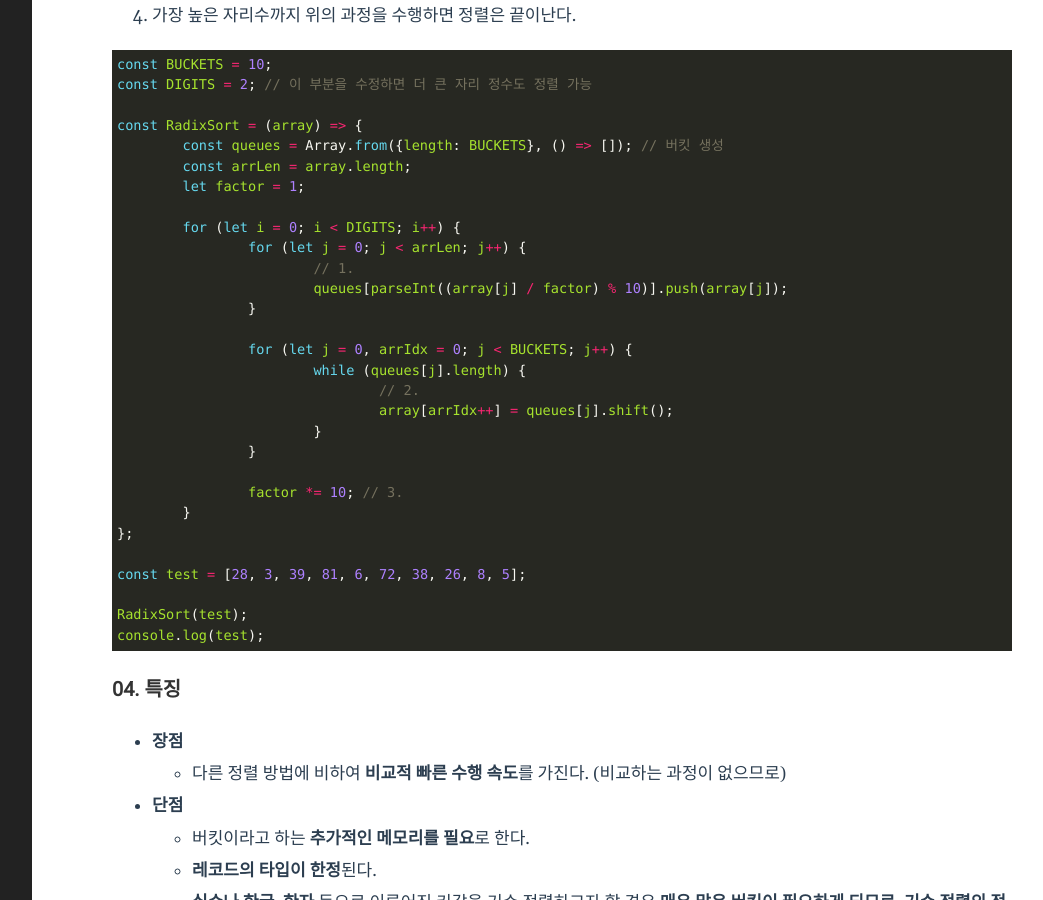
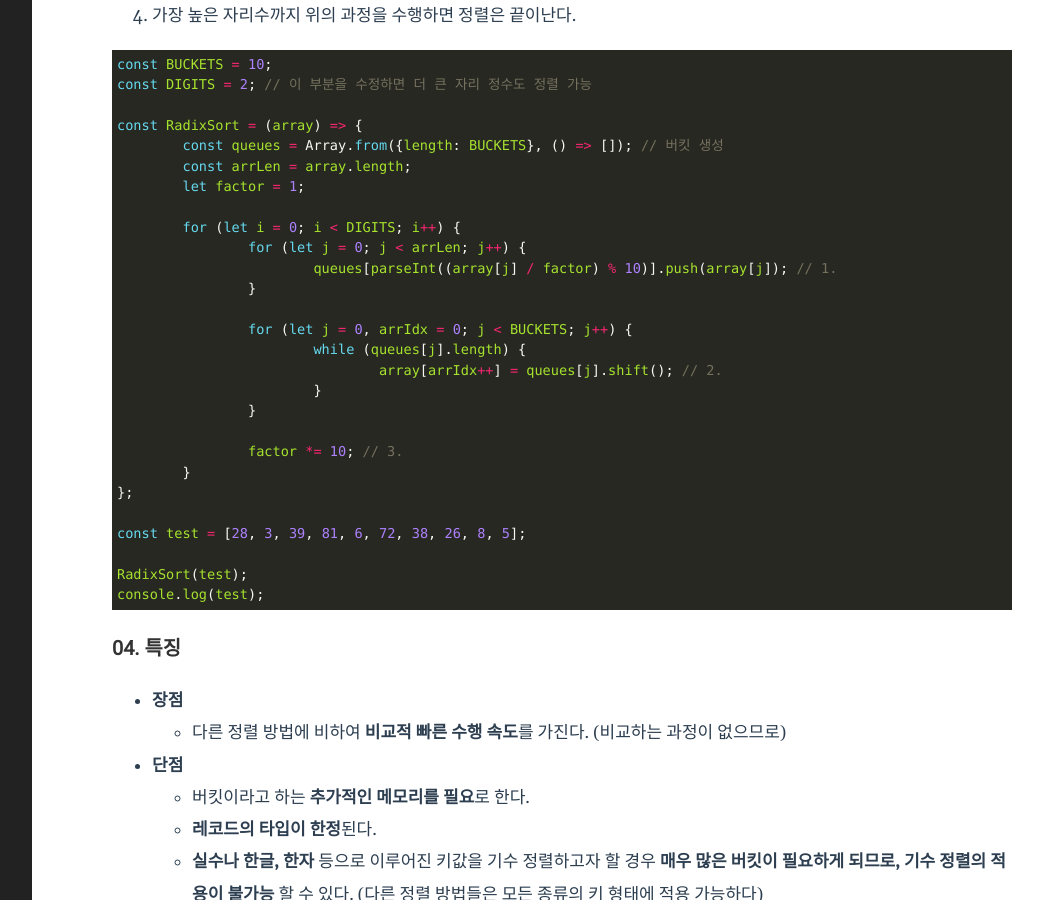
Before and after one commit to qkrrlgh519/qkrrlgh519.github.io, a Jekyll site: the page built from _posts/2021-01-25-Algorithm-Sort-Radix.markdown, in a window 1280 px wide and 900 px high, scrolled down 2320 px. Shown: the whole window, without its empty margins (188-1231 px from the left). Built offline with Jekyll 4.4.1, drawn with Linux system fonts in a browser that asks for light colours.

Commit message:
fix: 기수 정렬 알고리즘 코드 수정

```diff
--- a/_posts/2021-01-25-Algorithm-Sort-Radix.markdown
+++ b/_posts/2021-01-25-Algorithm-Sort-Radix.markdown
@@ -61,14 +61,12 @@ const RadixSort = (array) => {
 
 	for (let i = 0; i < DIGITS; i++) {
 		for (let j = 0; j < arrLen; j++) {
-			// 1.
-			queues[parseInt((array[j] / factor) % 10)].push(array[j]);
+			queues[parseInt((array[j] / factor) % 10)].push(array[j]); // 1.
 		}
 
 		for (let j = 0, arrIdx = 0; j < BUCKETS; j++) {
 			while (queues[j].length) {
-				// 2.
-				array[arrIdx++] = queues[j].shift();
+				array[arrIdx++] = queues[j].shift(); // 2.
 			}
 		}
 
```
